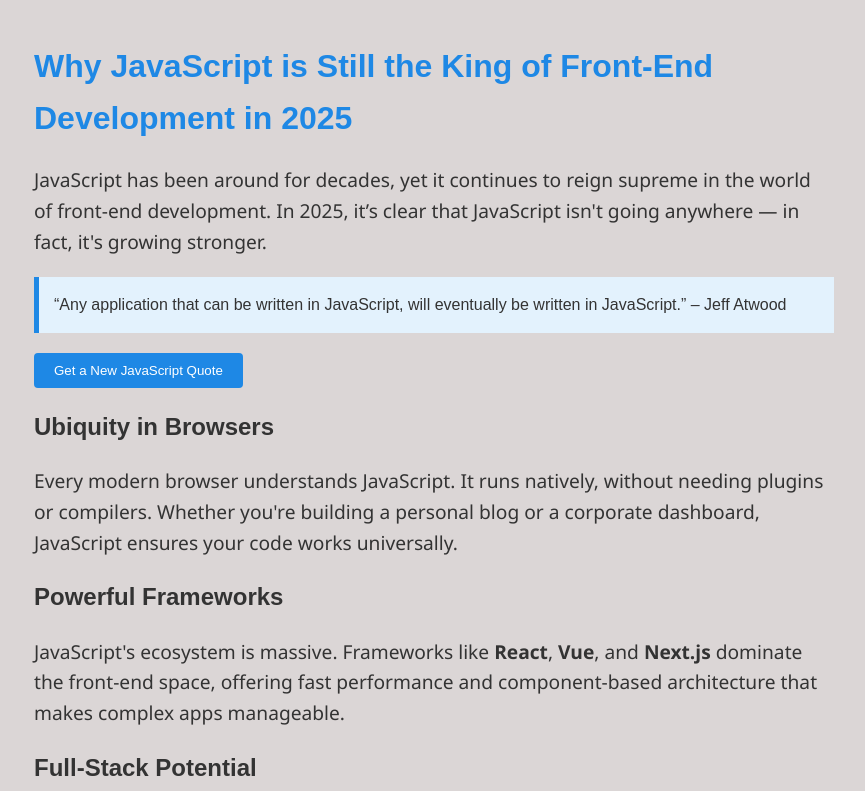
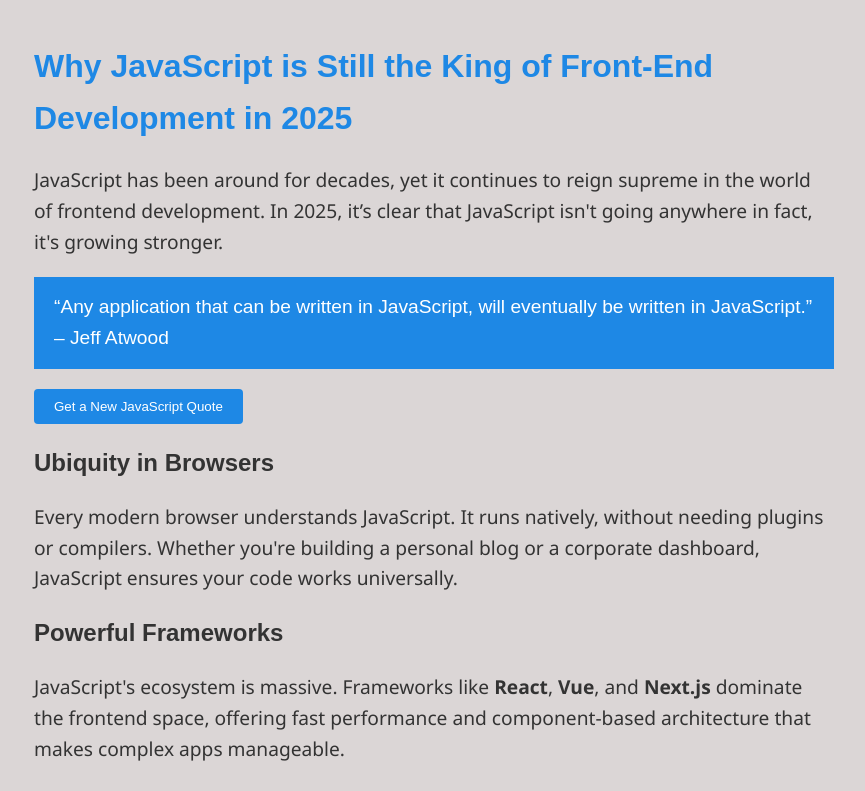
Before and after one commit to Griffinsshem/phase-1-blog, a plain HTML site: page index.html in a window 1280 px wide. Shown: the top 791 px of the page, without its empty margins (206-1071 px from the left). Drawn offline with Linux system fonts and the light colour scheme.

Commit message:
fourth commit

```diff
--- a/index.html
+++ b/index.html
@@ -13,8 +13,8 @@
   <h1>Why JavaScript is Still the King of Front-End Development in 2025</h1>
 
   <p>
-    JavaScript has been around for decades, yet it continues to reign supreme in the world of front-end development. In
-    2025, it’s clear that JavaScript isn't going anywhere — in fact, it's growing stronger.
+    JavaScript has been around for decades, yet it continues to reign supreme in the world of frontend development. In
+    2025, it’s clear that JavaScript isn't going anywhere in fact, it's growing stronger.
   </p>
 
   <div class="quote-box" id="quote-box">
@@ -32,7 +32,7 @@
   <h2>Powerful Frameworks</h2>
   <p>
     JavaScript's ecosystem is massive. Frameworks like <strong>React</strong>, <strong>Vue</strong>, and
-    <strong>Next.js</strong> dominate the front-end space, offering fast performance and component-based architecture
+    <strong>Next.js</strong> dominate the frontend space, offering fast performance and component-based architecture
     that makes complex apps manageable.
   </p>
 
--- a/style/styles.css
+++ b/style/styles.css
@@ -22,7 +22,9 @@ p {
 .quote-box {
   margin: 20px 0;
   padding: 15px;
-  background: #e3f2fd;
+  color: white;
+  font-size: 1.2em;
+  background: #1e88e5;
   border-left: 5px solid #1e88e5;
 }
 
```
